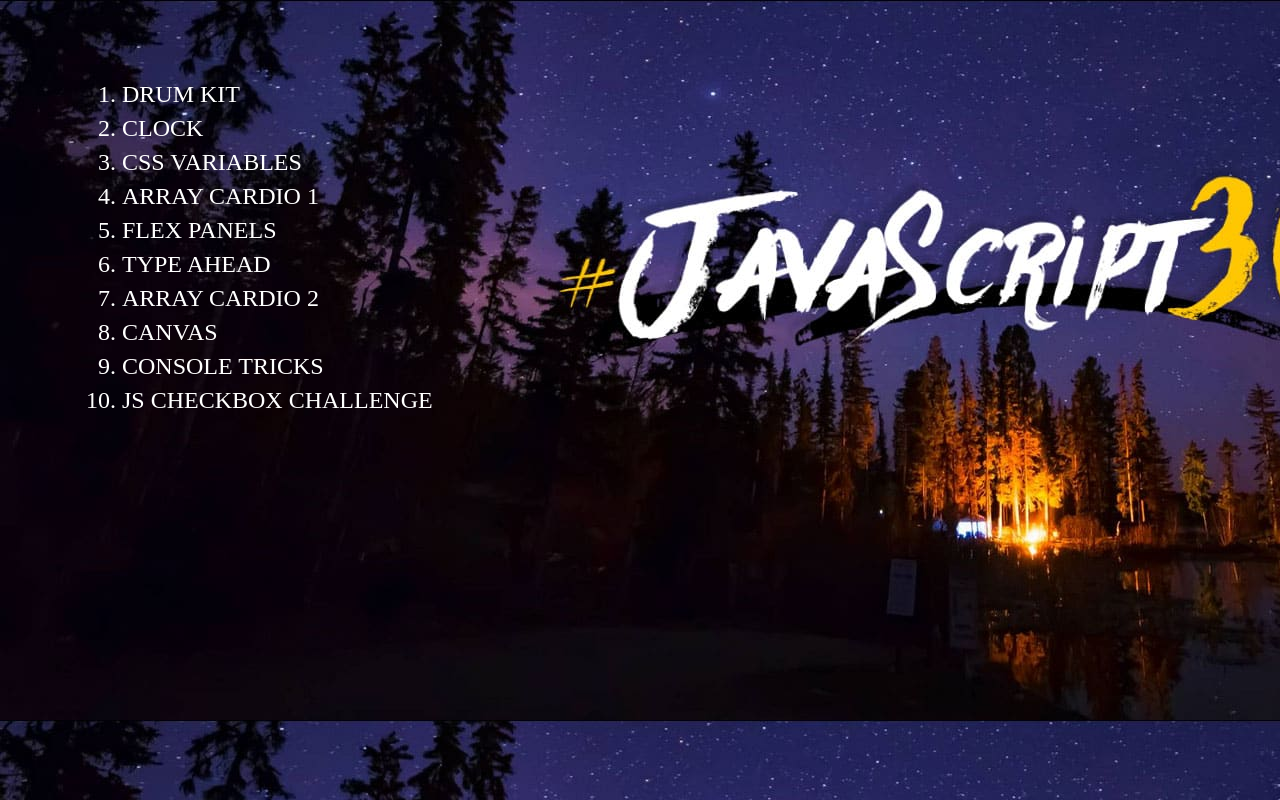
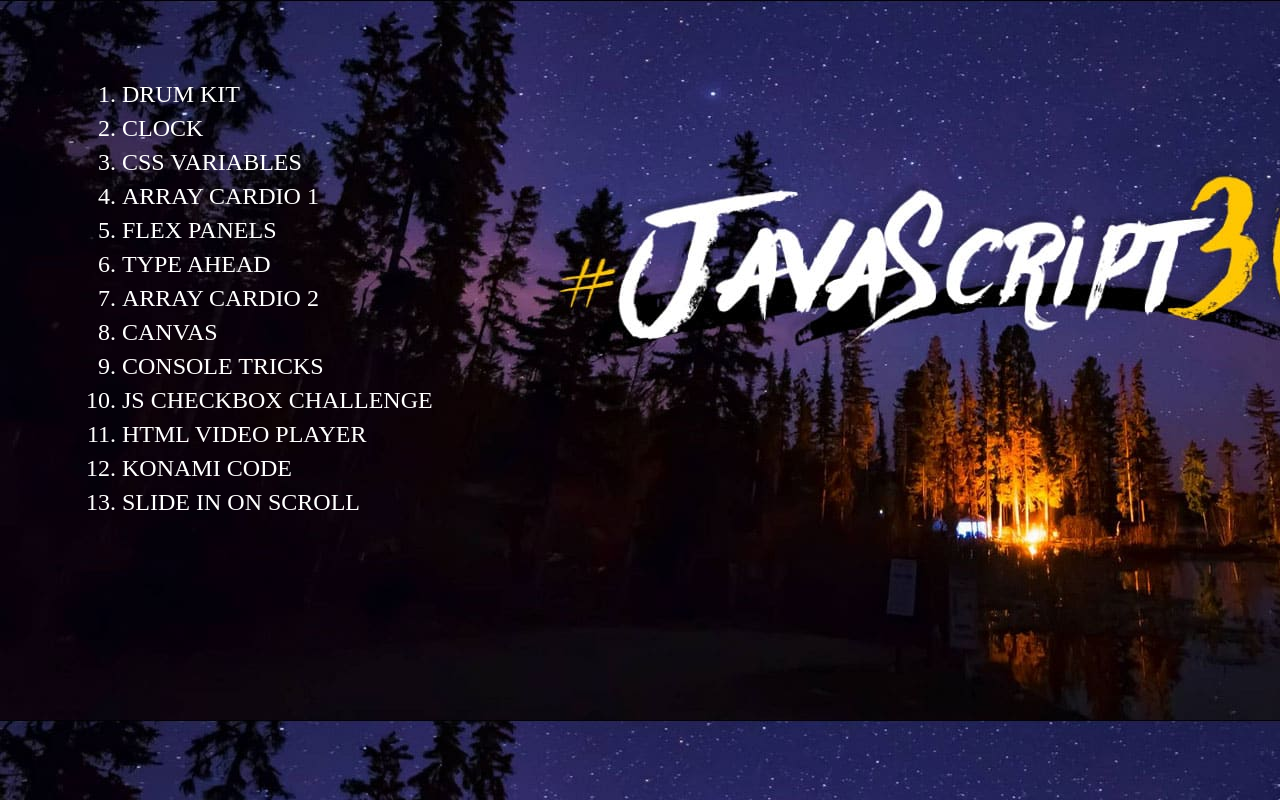
Before and after one commit to Jennylyn3/jen-js30, a plain HTML site: page index.html in a window 1280 px wide. Drawn offline with Linux system fonts and the light colour scheme.

Commit message:
updated up to js13

```diff
--- a/index.html
+++ b/index.html
@@ -19,6 +19,9 @@
             <li><a href="js-8/index.html">CANVAS</a></li>
             <li><a href="js-9/index.html">CONSOLE TRICKS</a></li>
             <li><a href="js-10/index.html">JS CHECKBOX CHALLENGE</a></li>
+            <li><a href="js-11/index.html">HTML VIDEO PLAYER</a></li>
+            <li><a href="js-12/index.html">KONAMI CODE</a></li>
+            <li><a href="js-13/index.html">SLIDE IN ON SCROLL</a></li>
         </ol>
     </div>
 </body>
```
